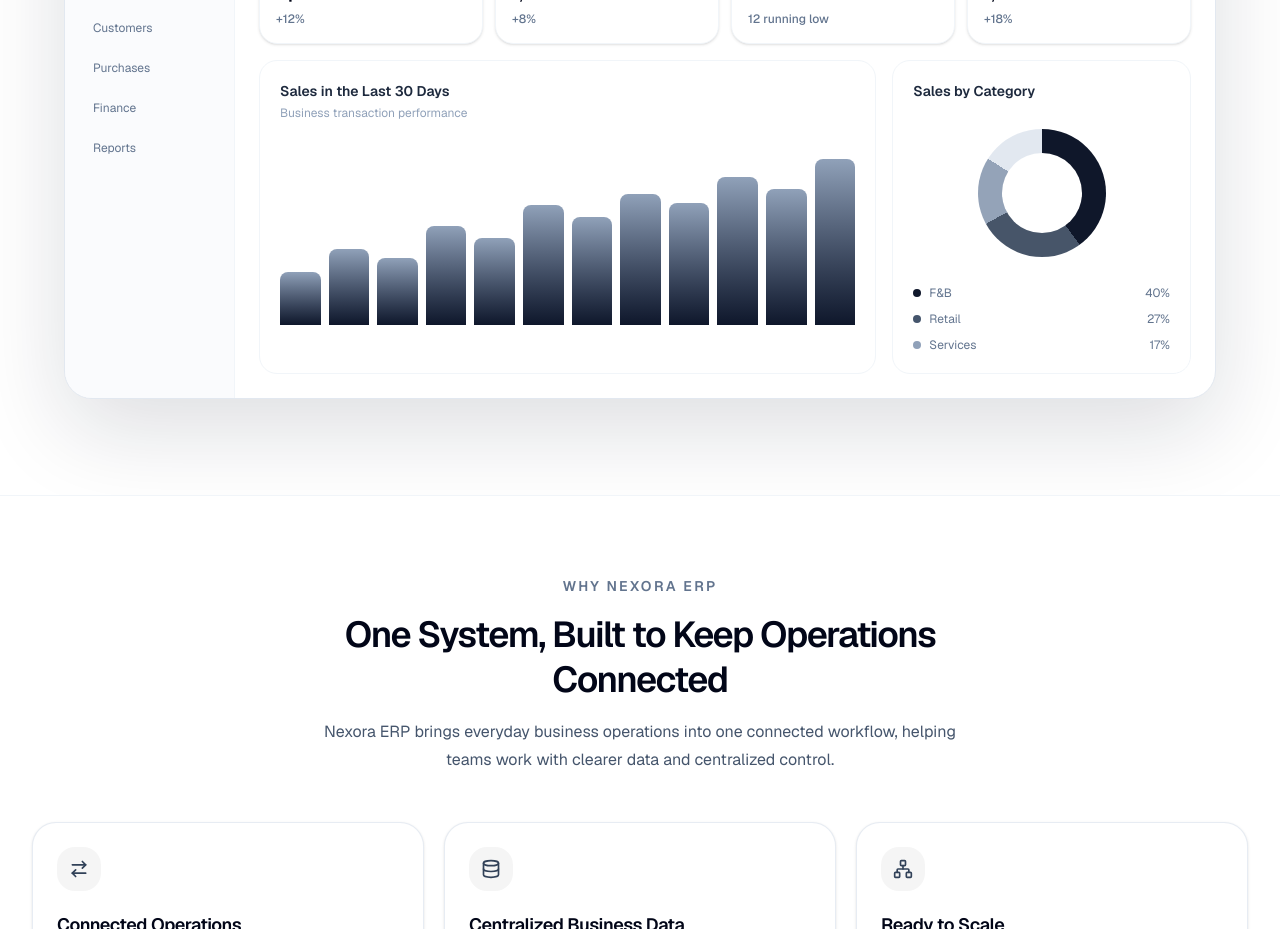
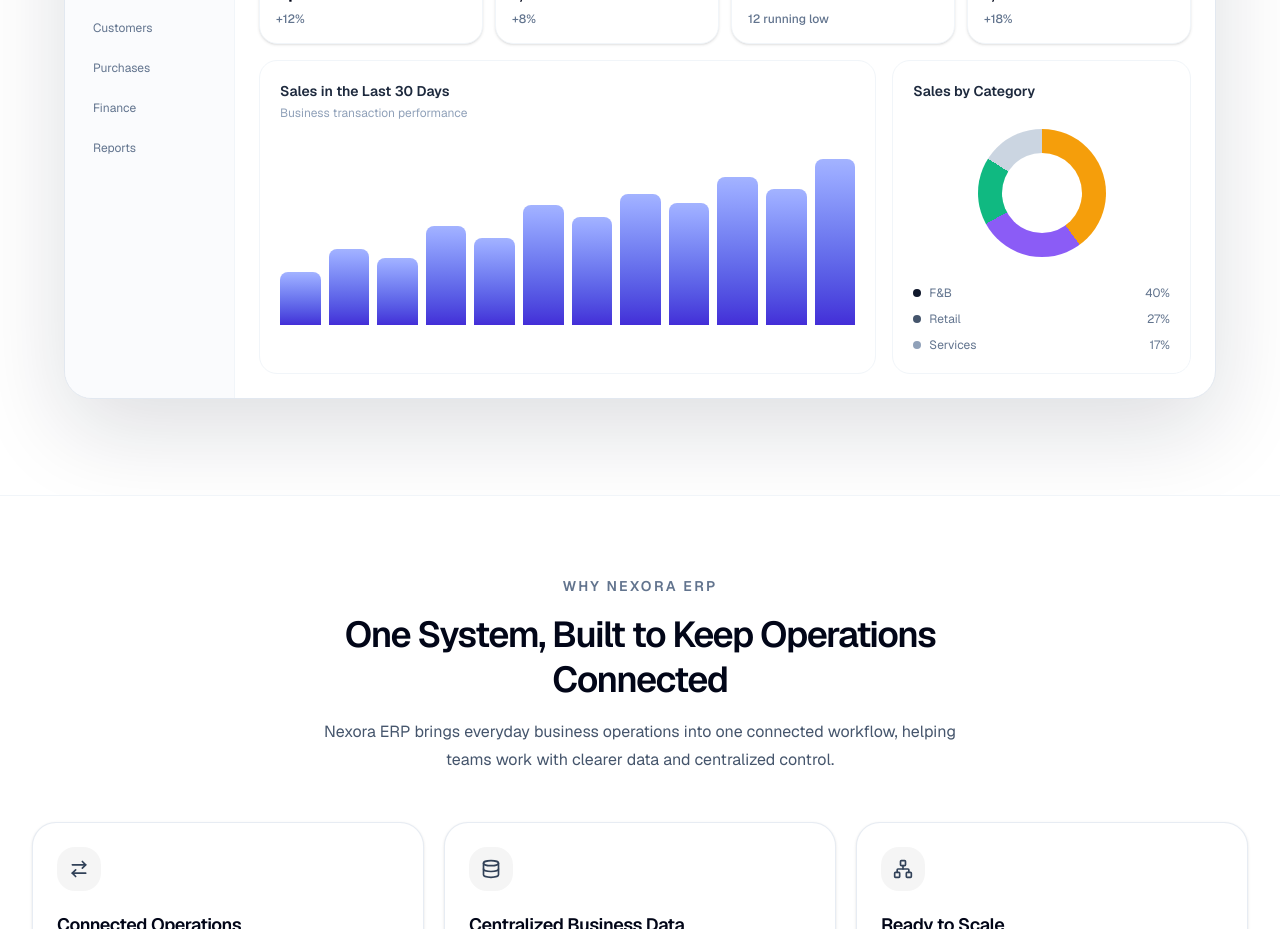
Before and after one commit to faalvaro/nexora-erp, a Next.js app: page / in a window 1280 px wide. Shown: the part 820-1749 px from the top of the page. Built offline with nearby package versions, Linux system fonts and the light colour scheme; no server answers.

Commit message:
Polish dashboard color accents

```diff
--- a/components/landing/hero.tsx
+++ b/components/landing/hero.tsx
@@ -211,7 +211,7 @@
                       ].map((height, index) => (
                         <div
                           key={index}
-                          className="flex-1 rounded-t-md bg-gradient-to-t from-slate-900 to-slate-400"
+                          className="flex-1 rounded-t-md bg-gradient-to-t from-indigo-700 to-indigo-300"
                           style={{
                             height: `${height}%`,
                           }}
@@ -226,7 +226,7 @@
                       {t("dashboard.salesByCategory")}
                     </p>
 
-                    <div className="mx-auto my-7 flex size-28 items-center justify-center rounded-full bg-[conic-gradient(#0f172a_0_40%,#475569_40%_67%,#94a3b8_67%_84%,#e2e8f0_84%_100%)] sm:size-32">
+                    <div className="mx-auto my-7 flex size-28 items-center justify-center rounded-full bg-[conic-gradient(#f59e0b_0_40%,#8b5cf6_40%_67%,#10b981_67%_84%,#cbd5e1_84%_100%)] sm:size-32">
                       <div className="size-16 rounded-full bg-white sm:size-20" />
                     </div>
 
```
